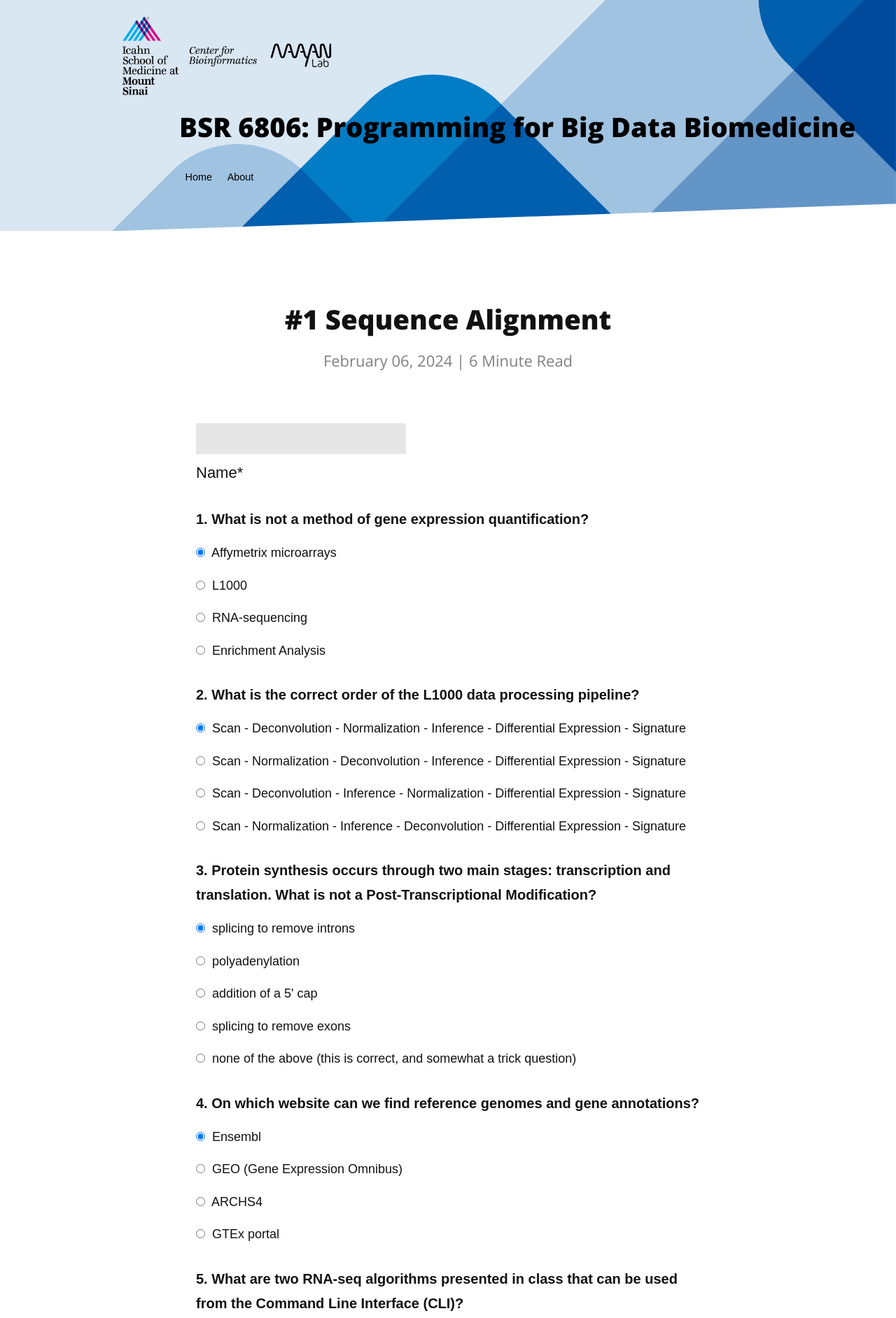
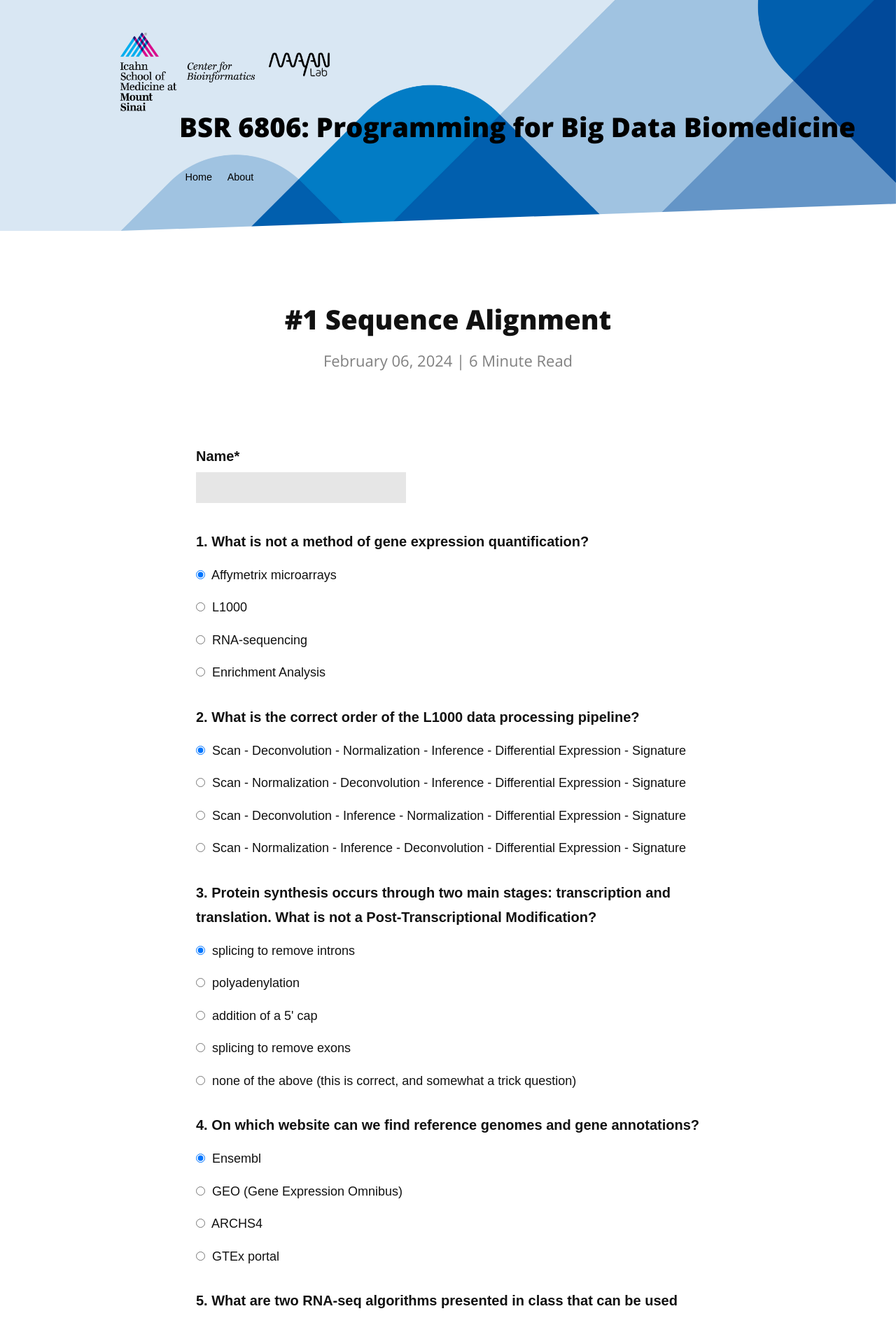
Before and after one commit to MaayanLab/lecture-quiz, a Jekyll site: the page built from _posts/2024-02-06-sequence-alignment.html, in a window 1280 px wide. Shown: the top 1884 px of the page at 70% size. Built offline with Jekyll 4.4.1, drawn with Linux system fonts in a browser that asks for light colours; nearby versions of some CDN libraries.

Commit message:
img and page setting

```diff
--- a/_config.yml
+++ b/_config.yml
@@ -4,8 +4,8 @@
 url: https://long-haul.netlify.app
 # Only necessary when hosting your site in a sub-directory. Project sites hosted on GitHub Pages are the common use-case of this variable.
 baseurl: # Ex: /project-page
-paginate_path: "blog/page:num/"
-permalink: blog/:title/
+paginate_path: "quiz/page:num/"
+permalink: quiz/:title/
 
 # Header Option
 # header: large
--- a/_posts/2024-02-06-sequence-alignment.html
+++ b/_posts/2024-02-06-sequence-alignment.html
@@ -108,9 +110,9 @@
         <iframe name="hidden_iframe" id="hidden_iframe" style="display:none;"></iframe>
         <div class="container">
           <form id="quizForm">
-            <div>
-              <input class="w3-input" type="text" name="entry.586303516" vlaue="Jane Doe" required>
-              <label>Name*</label>
+            <div class ="question">
+
+              <label class = "question_question">Name*</label> <input class="w3-input" type="text" name="entry.586303516" required>
               </div>
             <div class="question">
               <label class="question_question" for="entry.1945349790">1. What is not a method of gene expression quantification?</label>
```
Also changed, not shown: other parts of _posts/2024-02-06-sequence-alignment.html (+2 -0 lines), assets/img/background.png.
